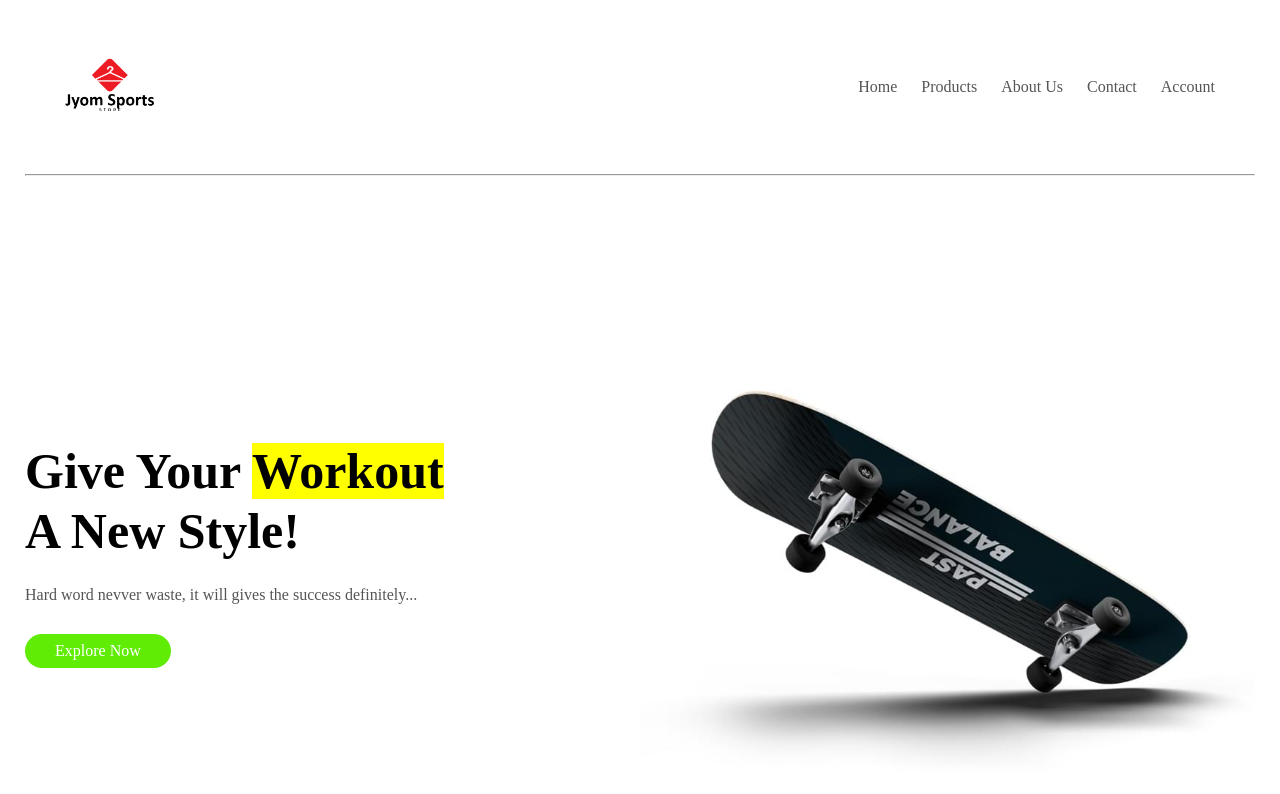
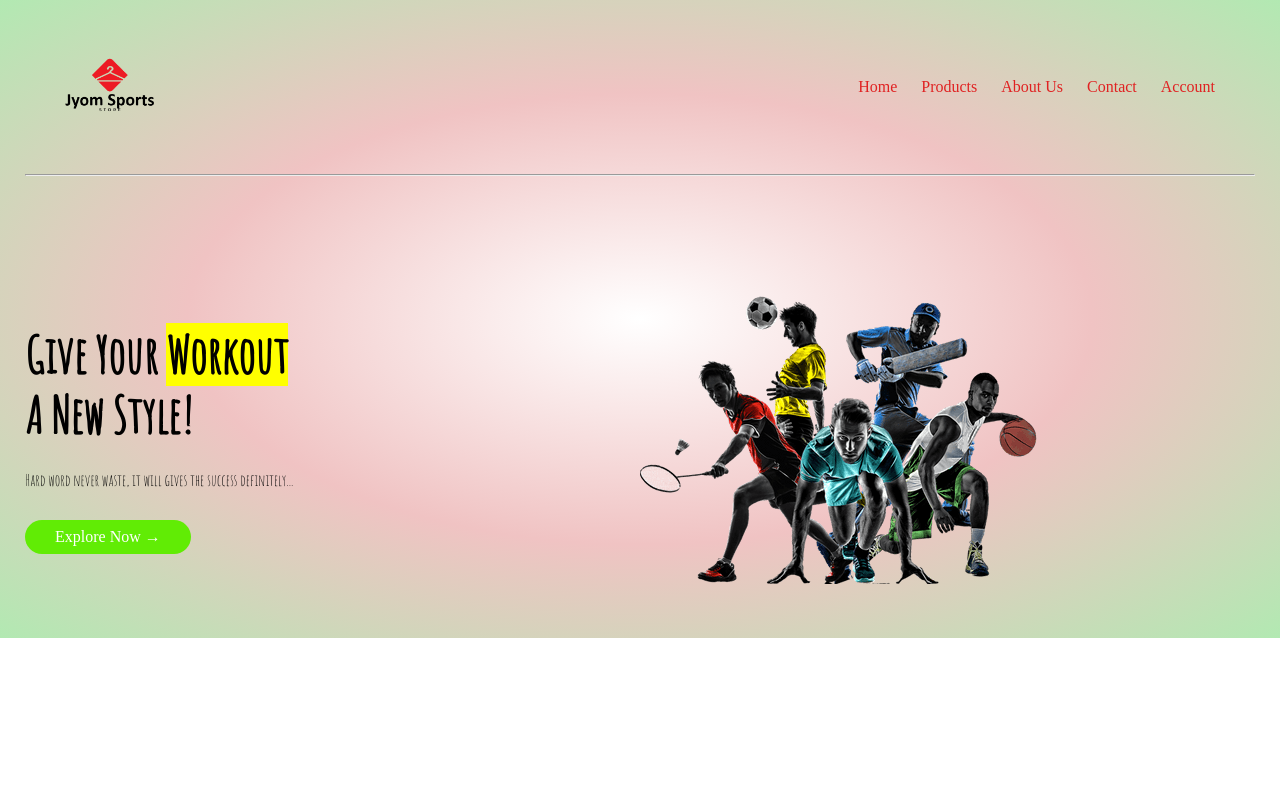
Before and after one commit to manikantasiva/sports, a plain HTML site: page index.html in a window 1280 px wide. Drawn offline with Linux system fonts and the light colour scheme.

Commit message:
day2 commits

```diff
--- a/css/style.css
+++ b/css/style.css
@@ -20,6 +20,12 @@ nav ul {
     list-style-type: none;
 }
 
+nav ul :hover {
+    background-color: rgba(140, 248, 52, 0.904);
+    border-radius: 25px;
+    box-shadow: 0 1px #160603;
+}
+
 nav ul li {
     display: inline-block;
     margin-right: 20px;
@@ -27,7 +33,7 @@ nav ul li {
 
 a {
     text-decoration: none;
-    color: #555;
+    color: rgb(224, 34, 34);
 }
 
 p {
@@ -64,6 +70,11 @@ p {
     margin: 25px 0;
 }
 
+
+/* .col-2 img {
+    background-color: rgba(127, 255, 212, 0.39);
+} */
+
 .btn {
     display: inline-block;
     background: rgb(97, 236, 5);
@@ -72,3 +83,27 @@ p {
     margin: 30px 0;
     border-radius: 30px;
 }
+
+.btn :hover {
+    background: radial-gradient(rgb(199, 207, 85), navy, yellow);
+}
+
+.header {
+    background: radial-gradient(#fff, #f0c3c3, rgb(178, 233, 178))
+}
+
+.header .row {
+    margin-top: 70px;
+}
+
+
+/* body font */
+
+.col-2 h1 {
+    font-family: 'Amatic SC', cursive;
+}
+
+.col-2 p {
+    font-family: 'Amatic SC', cursive;
+    color: black;
+}
--- a/index.html
+++ b/index.html
@@ -8,12 +8,13 @@
     <title>Jyom Sports store</title>
     <link rel="icon" href="./assets/shopping-bag.png">
     <link rel="stylesheet" href="./css/style.css">
-
-
+    <link rel="preconnect" href="https://fonts.gstatic.com">
+    <link href="https://fonts.googleapis.com/css2?family=Amatic+SC&display=swap" rel="stylesheet">
 
 </head>
 
 <body>
+    <div class="header">
         <div class="container">
             <div class="navbar">
                 <div class="logo">
@@ -34,16 +35,16 @@
             <div class="row">
                 <div class="col-2">
                     <h1>Give Your <mark>Workout</mark><br> A New Style!</h1>
-                <p>Hard word nevver waste, it will gives the success definitely...</p>
-                <a href="" class="btn">Explore Now</a>
+                    <p>Hard word never waste, it will gives the success definitely...</p>
+                    <a href="" class="btn">Explore Now &#8594;</a>
                 </div>
                 <div class="col-2">
-                <img src="./assets/skating1.jpg" alt="">
+                    <img src="./assets/bg-sports.png" alt="">
                 </div>
             </div>
 
         </div>
-
+    </div>
 
 </body>
 
```
Lines whose indentation alone changed are shown as unchanged.
